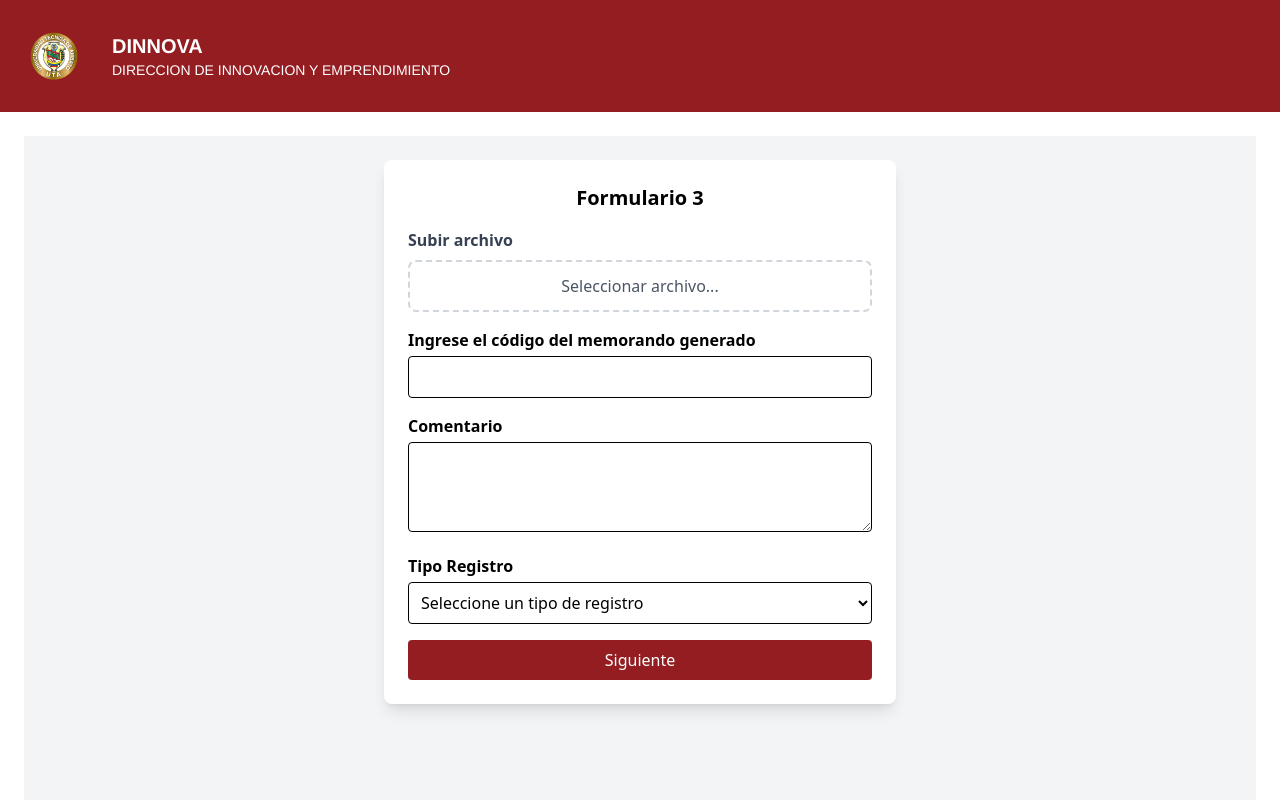
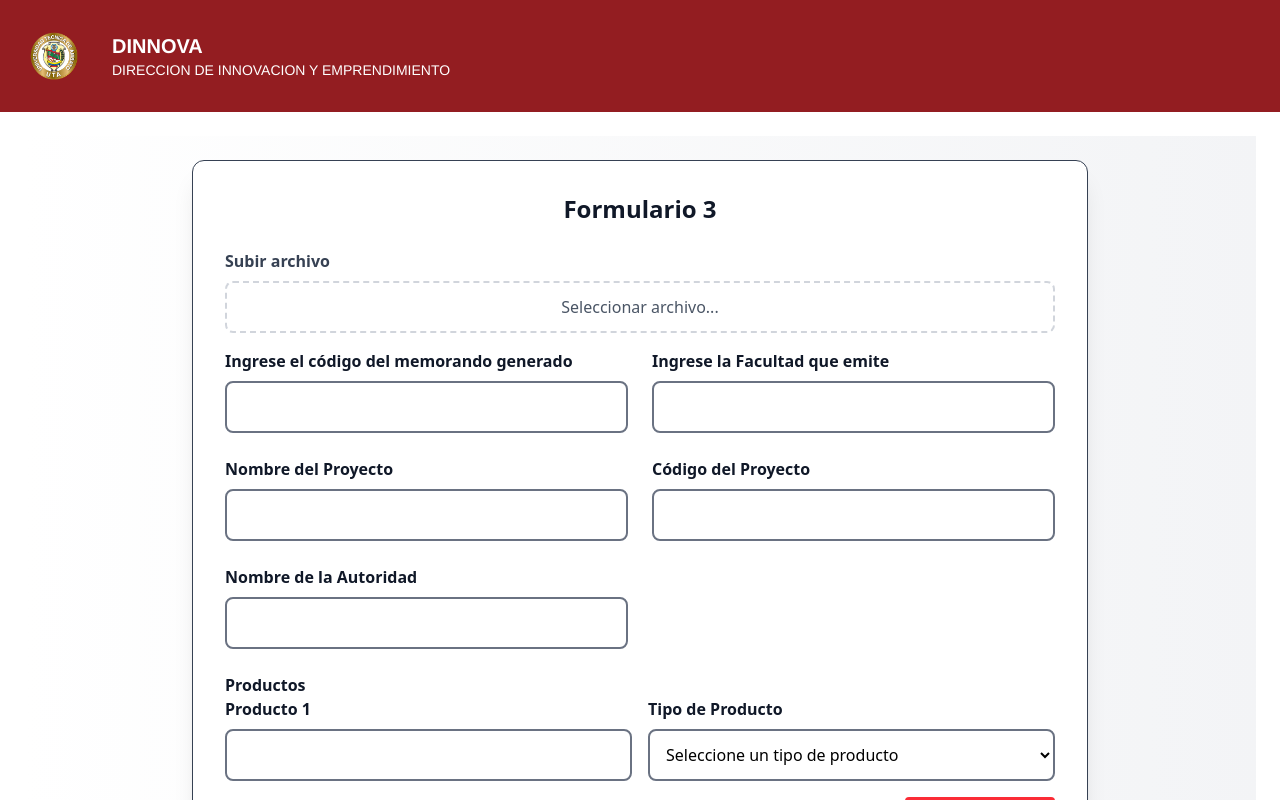
Before and after one commit to Dionisio202/ReporteOffice, a React (Vite) app: page /Formulario3 in a window 1280 px wide. Shown: the top 800 px of the page. Built offline with nearby package versions, Linux system fonts and the light colour scheme; no server answers.

Commit message:
cambios en formulario 3, ingreso manual de datos

```diff
--- a/src/components/bonita/bonita-utilities.js
+++ b/src/components/bonita/bonita-utilities.js
@@ -10,7 +10,7 @@ export default class BonitaUtilities {
     this.#TASKINSTANCEID = urlParams.get("id");
 
     this.#BONITATOKEN = this.#getBonitaToken();
-    this.#BONITAURL = "http://localhost:8080/bonita";
+    this.#BONITAURL = "http://localhost:36295/bonita";
     this.#APIURL = `${this.#BONITAURL}/API/bpm`;
   }
 
--- a/src/components/files/DocumentViewer.tsx
+++ b/src/components/files/DocumentViewer.tsx
@@ -56,7 +56,7 @@ const DocumentViewer: React.FC<DocumentViewerProps> = ({ keyDocument, title, doc
           <div className="w-full h-full">
             <DocumentEditor
               id="docxEditor"
-              documentServerUrl="http://localhost"
+              documentServerUrl="http://localhost:8080/"
               config={config} // Pasamos la configuración dinámica
               events_onDocumentReady={onDocumentReady}
               onLoadComponentError={onLoadComponentError}
--- a/src/components/formularios/formulario3.tsx
+++ b/src/components/formularios/formulario3.tsx
@@ -1,64 +1,239 @@
 import { useState } from "react";
 import UploadFile from "./components/UploadFile";
-import BonitaUtilities from '/src/components/bonita/bonita-utilities.js';
+import BonitaUtilities from "../bonita/bonita-utilities.js";
 
 export default function UploadForm() {
-  // Definimos los hooks de estado para los campos del formulario
   const [memoCode, setMemoCode] = useState("");
+  const [productos, setProductos] = useState<
+    { nombre: string; tipo: string }[]
+  >([{ nombre: "", tipo: "" }]);
+  const [facultad, setFacultad] = useState("");
   const [comment, setComment] = useState("");
-  const [selectedType, setSelectedType] = useState("");
-  const [file, setFile] = useState<File | null>(null);
-  const bonita: BonitaUtilities = new BonitaUtilities();
+  const [proyectoNombre, setProyectoNombre] = useState("");
+  const [proyectoCodigo, setProyectoCodigo] = useState("");
+  const [autoridadNombre, setAutoridadNombre] = useState(""); // Estado para el nombre de la autoridad
+  const bonita = new BonitaUtilities();
 
-  // Función que maneja el cambio de archivo
-  const handleFileChange = (selectedFile: File | null) => {
-    setFile(selectedFile);
+  const handleProductoChange = (
+    index: number,
+    field: "nombre" | "tipo",
+    value: string
+  ) => {
+    const updatedProductos = [...productos];
+    updatedProductos[index][field] = value;
+    setProductos(updatedProductos);
   };
 
-  // Función que maneja el envío del formulario
+  const addProducto = () => {
+    setProductos([...productos, { nombre: "", tipo: "" }]);
+  };
+
+  const removeProducto = (index: number) => {
+    const updatedProductos = productos.filter((_, i) => i !== index);
+    setProductos(updatedProductos);
+  };
+
+  const handleFileChange = (file: File) => {
+    console.log(file);
+  };
+
   const handleSubmit = (event: React.FormEvent) => {
     event.preventDefault();
-    console.log("Datos enviados:", { memoCode, comment, selectedType, file });
+
+    const jsonData = {
+      id_registro: memoCode,
+      productos: productos,
+      autoridad: { nombre: autoridadNombre, facultad: facultad }, // Agregar autoridad
+      proyecto: { nombre: proyectoNombre, codigo: proyectoCodigo },
+      memorando: comment,
     };
-  const handleNext = () => {
-    alert("Avanzando a la siguiente página...");
-    bonita.changeTask()
-    // Aquí puedes agregar la lógica para navegar a otra página
+
+    console.log("Datos enviados:", jsonData);
   };
+
   return (
-    <div className="flex flex-col items-center p-6 bg-gray-100 min-h-screen">
+    <div className="flex flex-col items-center p-6 bg-gradient-to-r to-gray-100 min-h-screen">
       <form
         onSubmit={handleSubmit}
-        className="w-full max-w-lg bg-white p-6 rounded-lg shadow-lg"
+        className="w-full max-w-4xl bg-white p-8 rounded-xl shadow-xl border border-gray-700"
       >
-        <h1 className="text-xl font-bold text-center mb-4">Formulario 3</h1>
+        <h1 className="text-2xl font-bold text-center text-gray-900 mb-6">
+          Formulario 3
+        </h1>
 
-        {/* Componente de subida de archivos */}
         <UploadFile onFileChange={handleFileChange} />
 
-        {/* Campo para código del memorando */}
-        <div className="mb-4">
-          <label htmlFor="memoCode" className="block font-semibold">
+        <div className="grid grid-cols-1 sm:grid-cols-2 gap-6 mb-6">
+          <div>
+            <label
+              htmlFor="memoCode"
+              className="block font-semibold text-gray-900"
+            >
               Ingrese el código del memorando generado
             </label>
             <input
               id="memoCode"
               type="text"
-            className="w-full border p-2 rounded mt-1"
+              className="w-full border-2 border-gray-500 p-3 rounded-lg mt-2"
               value={memoCode}
               onChange={(e) => setMemoCode(e.target.value)}
               required
             />
           </div>
 
-        {/* Campo de comentario */}
-        <div className="mb-4">
-          <label htmlFor="comment" className="block font-semibold">
+          <div>
+            <label
+              htmlFor="facultad"
+              className="block font-semibold text-gray-900"
+            >
+              Ingrese la Facultad que emite
+            </label>
+            <input
+              id="facultad"
+              type="text"
+              className="w-full border-2 border-gray-500 p-3 rounded-lg mt-2"
+              value={facultad}
+              onChange={(e) => setFacultad(e.target.value)}
+              required
+            />
+          </div>
+        </div>
+
+        {/* Campos del Proyecto */}
+        <div className="grid grid-cols-1 sm:grid-cols-2 gap-6 mb-6">
+          <div>
+            <label
+              htmlFor="proyectoNombre"
+              className="block font-semibold text-gray-900"
+            >
+              Nombre del Proyecto
+            </label>
+            <input
+              id="proyectoNombre"
+              type="text"
+              className="w-full border-2 border-gray-500 p-3 rounded-lg mt-2"
+              value={proyectoNombre}
+              onChange={(e) => setProyectoNombre(e.target.value)}
+              required
+            />
+          </div>
+
+          <div>
+            <label
+              htmlFor="proyectoCodigo"
+              className="block font-semibold text-gray-900"
+            >
+              Código del Proyecto
+            </label>
+            <input
+              id="proyectoCodigo"
+              type="text"
+              className="w-full border-2 border-gray-500 p-3 rounded-lg mt-2"
+              value={proyectoCodigo}
+              onChange={(e) => setProyectoCodigo(e.target.value)}
+              required
+            />
+          </div>
+        </div>
+
+        {/* Campos de Autoridad */}
+        <div className="grid grid-cols-1 sm:grid-cols-2 gap-6 mb-6">
+          <div>
+            <label
+              htmlFor="autoridadNombre"
+              className="block font-semibold text-gray-900"
+            >
+              Nombre de la Autoridad
+            </label>
+            <input
+              id="autoridadNombre"
+              type="text"
+              className="w-full border-2 border-gray-500 p-3 rounded-lg mt-2"
+              value={autoridadNombre}
+              onChange={(e) => setAutoridadNombre(e.target.value)}
+              required
+            />
+          </div>
+        </div>
+
+        {/* Parte de productos */}
+        <div className="mb-6">
+          <label className="block font-semibold text-gray-900">Productos</label>
+          {productos.map((producto, index) => (
+            <div key={index} className="space-y-4 mb-4">
+              <div className="grid grid-cols-1 gap-4 sm:grid-cols-2">
+                <div>
+                  <label className="block font-semibold text-gray-900">
+                    Producto {index + 1}
+                  </label>
+                  <input
+                    type="text"
+                    className="w-full border-2 border-gray-500 p-3 rounded-lg mt-2"
+                    value={producto.nombre}
+                    onChange={(e) =>
+                      handleProductoChange(index, "nombre", e.target.value)
+                    }
+                    required
+                  />
+                </div>
+                <div>
+                  <label className="block font-semibold text-gray-900">
+                    Tipo de Producto
+                  </label>
+                  <select
+                    className="w-full border-2 border-gray-500 p-3 rounded-lg mt-2"
+                    value={producto.tipo}
+                    onChange={(e) =>
+                      handleProductoChange(index, "tipo", e.target.value)
+                    }
+                    required
+                  >
+                    <option value="">Seleccione un tipo de producto</option>
+                    <option value="1">Registro de Obras Literarias</option>
+                    <option value="2">Registro de Obras Audiovisuales</option>
+                    <option value="3">Registro de Fonogramas</option>
+                    <option value="4">
+                      Registro de Obras Artísticas y Musicales
+                    </option>
+                    <option value="5">Registro de Software</option>
+                    <option value="6">
+                      Registro de Publicaciones Periódicas y Programas de Radio
+                    </option>
+                  </select>
+                </div>
+              </div>
+              {/* Botón para eliminar el producto */}
+              <div className="mt-2 flex justify-end">
+                <button
+                  type="button"
+                  className="bg-red-500 text-white p-2 rounded"
+                  onClick={() => removeProducto(index)}
+                >
+                  Eliminar Producto
+                </button>
+              </div>
+            </div>
+          ))}
+          <button
+            type="button"
+            className="mt-4 bg-[#931D21] text-white p-2 rounded"
+            onClick={addProducto}
+          >
+            Agregar Producto
+          </button>
+        </div>
+
+        {/* Comentario */}
+        <div className="mb-6">
+          <label
+            htmlFor="comment"
+            className="block font-semibold text-gray-900"
+          >
             Comentario
           </label>
           <textarea
             id="comment"
-            className="w-full border p-2 rounded mt-1"
+            className="w-full border-2 border-gray-500 p-3 rounded-lg mt-2"
             rows={3}
             value={comment}
             onChange={(e) => setComment(e.target.value)}
@@ -66,44 +241,9 @@ export default function UploadForm() {
           ></textarea>
         </div>
 
-        {/* Selector de tipo de registro */}
-        <div className="mb-4">
-          <label htmlFor="selectedType" className="block font-semibold">
-            Tipo Registro
-          </label>
-          <select
-            id="selectedType"
-            className="w-full border p-2 rounded mt-1"
-            value={selectedType}
-            onChange={(e) => setSelectedType(e.target.value)}
-            required
-          >
-            <option value="">Seleccione un tipo de registro</option>
-            <option value="obras_literarias">
-              Registro de Obra Literarias
-            </option>
-            <option value="obras_artisticas">
-              Registro de Obras Artísticas y Musicales
-            </option>
-            <option value="obras_audiovisuales">
-              Registro de Obras Audiovisuales
-            </option>
-            <option value="registro_software">
-              Registro de Programas de Ordenador (Software)
-            </option>
-            <option value="programas_radio">
-              Registro de Publicaciones Periódicas y Programas de Radio
-            </option>
-            <option value="fonogramas">Registro de Fonogramas</option>
-          </select>
-        </div>
-
-        {/* Botón de envío */}
         <button
           type="submit"
-          className="w-full bg-[#931D21] text-white p-2 rounded hover:bg-[#7A171A] transition duration-300"
-          onClick={handleNext}
-
+          className="w-full bg-[#931D21] text-white p-3 rounded-lg hover:bg-gray-900 transition duration-300"
         >
           Siguiente
         </button>
```
Lines whose indentation alone changed are shown as unchanged.
